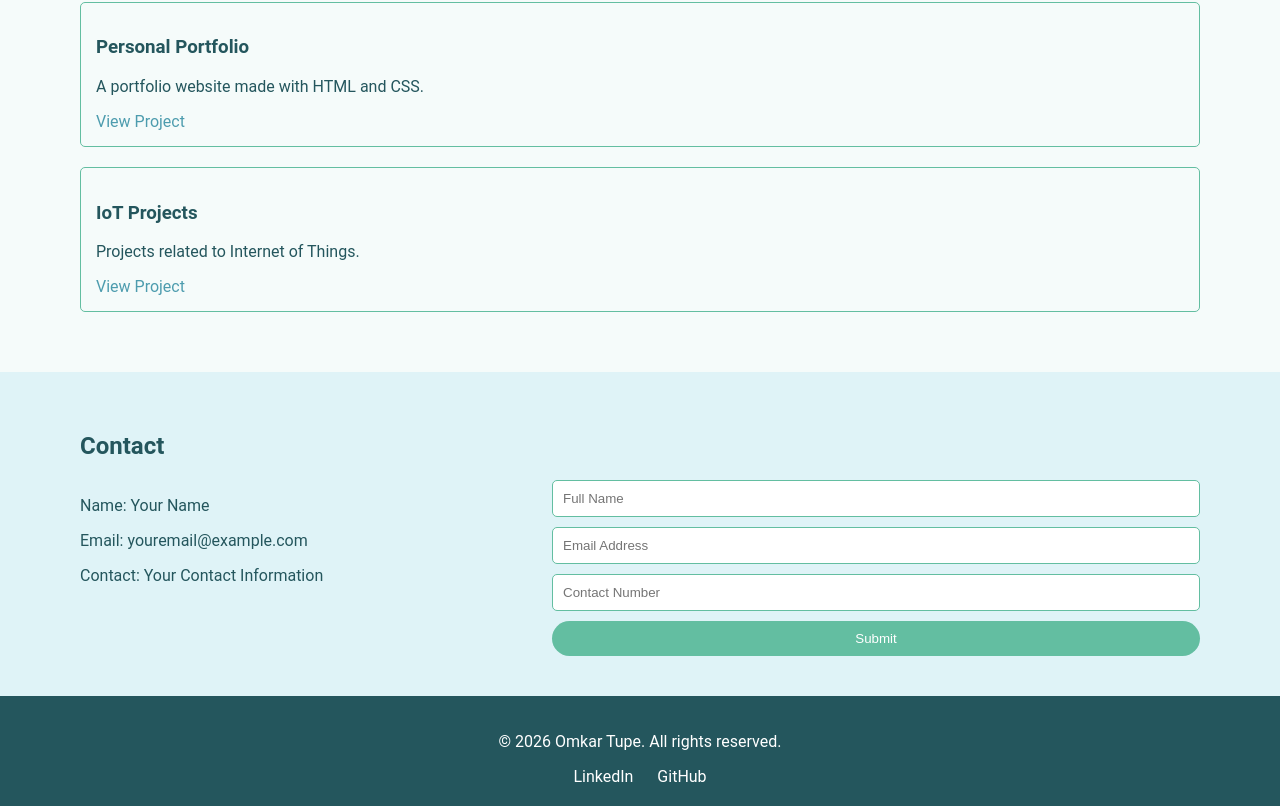
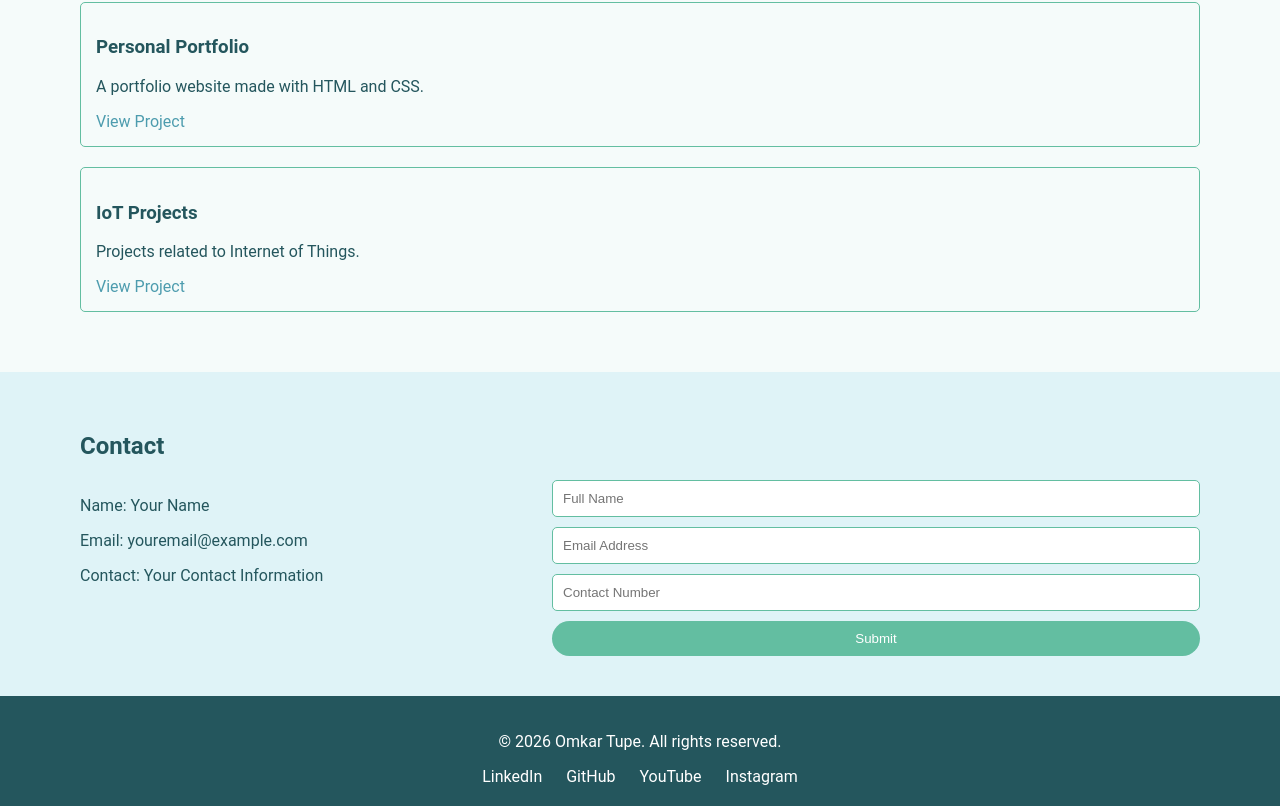
Before and after one commit to omkar-tupe483/Omkar-Tupe-Portfolio-, a plain HTML site: page index.html in a window 1280 px wide. Shown: the part 1234-2040 px from the top of the page. Drawn offline with Linux system fonts and the light colour scheme.

Commit message:
html edit

```diff
--- a/index.html
+++ b/index.html
@@ -19,7 +19,7 @@
     </ul>
   </div>
 
-   <section id="home">
+  <section id="home">
     <h1>Welcome to My Portfolio</h1>
     <h2>Omkar Tupe</h2>
     <p>I am a first-year engineering student learning to build simple and responsive websites.</p>
@@ -82,7 +82,7 @@
     </div>
   </section>
 
-   <section id="contact">
+  <section id="contact">
     <h2>Contact</h2>
 
     <div class="contact-box">
@@ -107,6 +107,8 @@
     <p>&copy; 2026 Omkar Tupe. All rights reserved.</p>
     <a href="#">LinkedIn</a>
     <a href="#">GitHub</a>
+    <a href="#">YouTube</a>
+    <a href="#">Instagram</a>
   </div>
 
 </body>
```
